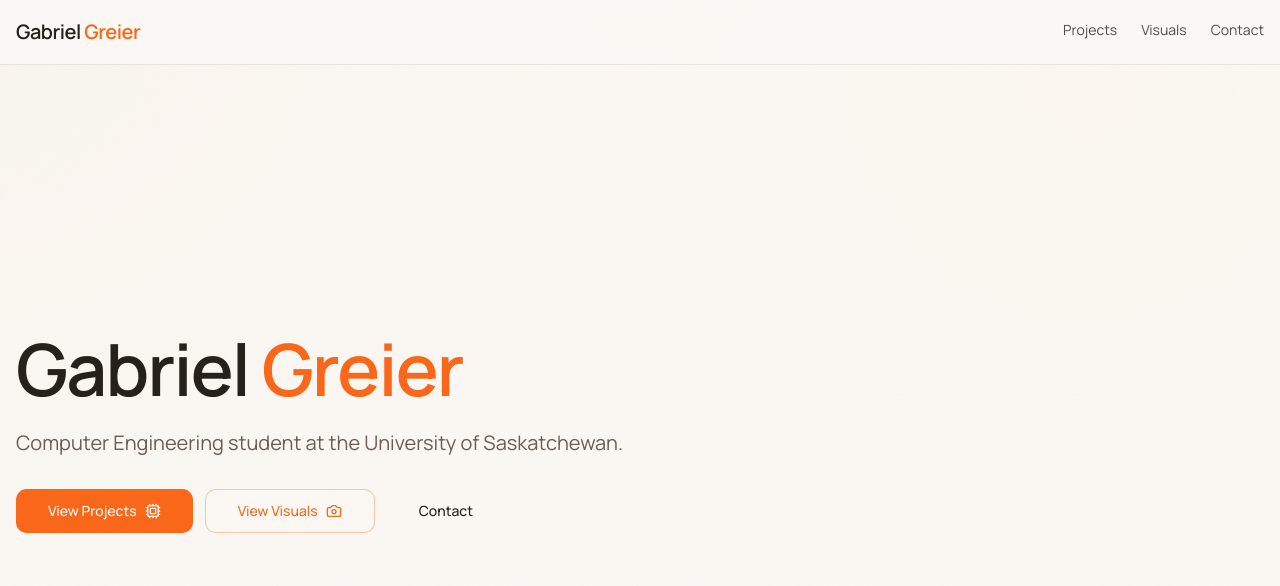
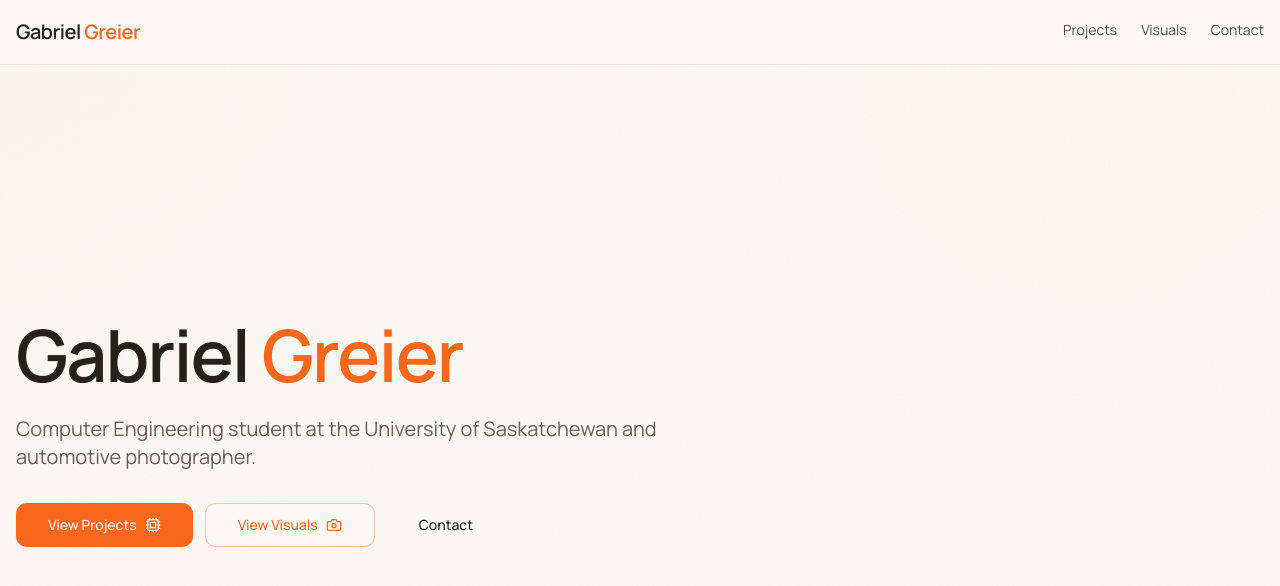
Before and after one commit to GabeGreier/gabegreierportfolio, a Next.js app: page / in a window 1280 px wide. Shown: the top 586 px of the page. Built offline with nearby package versions, Linux system fonts and the light colour scheme; no server answers; the database is empty.

Commit message:
Updated main hero line to inlcuding "and automotive photographer."

```diff
--- a/src/app/page.tsx
+++ b/src/app/page.tsx
@@ -16,7 +16,7 @@
               Gabriel <span className="text-primary">Greier</span>
             </h1>
             <p className="max-w-2xl text-lg text-muted-foreground md:text-xl">
-              Computer Engineering student at the University of Saskatchewan.
+              Computer Engineering student at the University of Saskatchewan and automotive photographer.
             </p>
             <div className="flex flex-wrap gap-3 pt-2">
               <Button asChild size="lg" className="gap-2">
```
